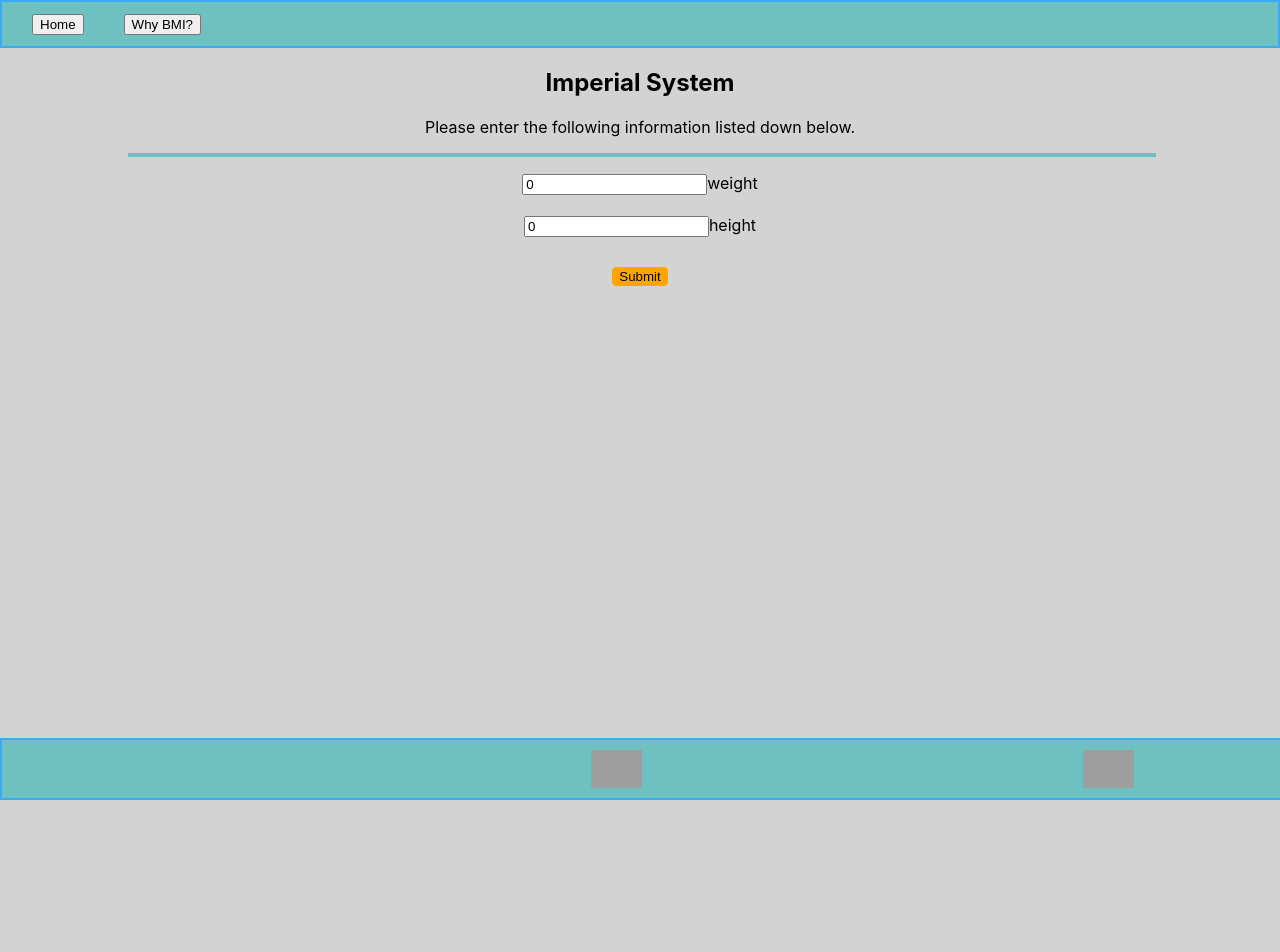
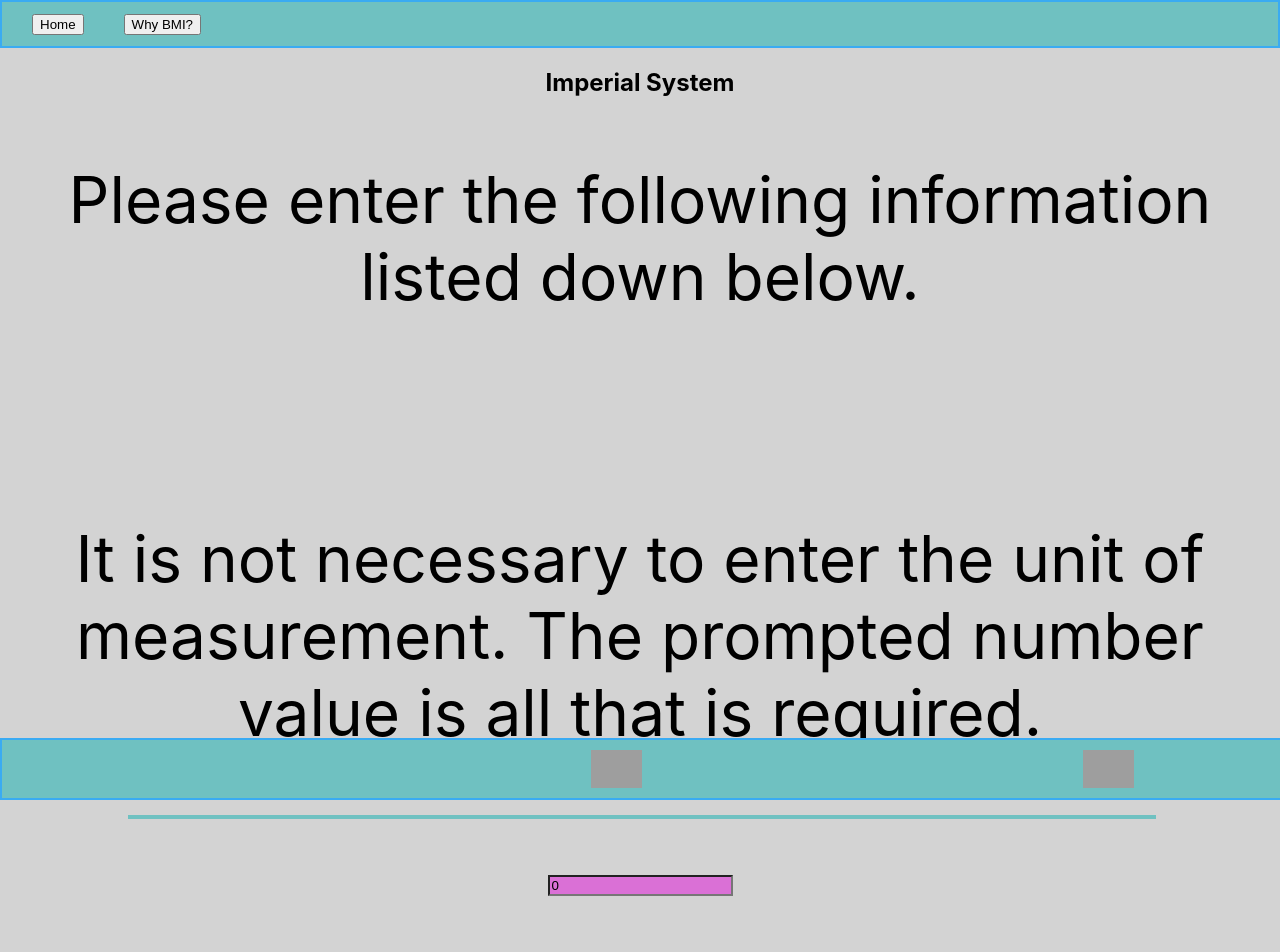
Before and after one commit to hammyhammer/bmi-calculator, a React (Create React App) app in the folder client/: page /imperial in a window 1280 px wide. Shown: the top 952 px of the page. Before the commit the page ends 800 px from the top, so only its background shows below. Built offline with nearby package versions, Linux system fonts and the light colour scheme; no server answers; grey boxes are pictures that could not be loaded.

Commit message:
styling imperial page

```diff
--- a/client/src/App.css
+++ b/client/src/App.css
@@ -51,6 +51,37 @@ header {
 
 }
 
+.imp-body {
+  margin: 40px 20px 50px 20px;
+  font-size: 5vw;
+}
+
+.imp-horizontal {
+  position: absolute;
+  left: 10%;
+  width: 80%;
+  border: 2px solid rgb(111,193, 193);
+}
+
+.imp-weight {
+  background-color: orchid;
+  margin: 40px 0px 20px 0px;
+}
+
+.imp-height {
+  background-color: palegreen;
+  margin: 30px 0px 20px 0px;
+}
+
+.submit-button {
+  background-color: orange;
+  border-radius: 4px;
+  padding: 2px 10px 2px 10px;
+  border: 1px solid orange;
+  margin: 30px;
+  font-size: 5vw;
+}
+
 footer {
   margin: auto;
   display: flex;
@@ -99,12 +130,7 @@ footer a {
   text-align: center;
 }
 
-.submit-button {
-  background-color: orange;
-  border-radius: 4px;
-  border: 1px solid orange;
-  margin: 30px;
-}
+
 
 .horizontal {
   position: absolute;
--- a/client/src/components/FormImperial.jsx
+++ b/client/src/components/FormImperial.jsx
@@ -7,12 +7,12 @@ export default function FormImperial(props) {
     <div>
       <br />
       <form onSubmit={props.handleSubmit}>
-        <input id="weightImperial" value={weightImperial} type="number" placeholder="pounds" onChange={props.handleImperialInput} />
-        <label>weight</label>
+        <input className="imp-weight" id="weightImperial" value={weightImperial} type="number" placeholder="pounds" onChange={props.handleImperialInput} />
+        {/* <label>weight</label> */}
         <br />
         <br />
-        <input id="heightImperial" value={heightImperial} type="number" placeholder="inches" onChange={props.handleImperialInput} />
-        <label>height</label>
+        <input className="imp-height" id="heightImperial" value={heightImperial} type="number" placeholder="inches" onChange={props.handleImperialInput} />
+        {/* <label>height</label> */}
         <br />
         <button className="submit-button">{props.type}</button>
       </form>
--- a/client/src/components/ImperialSystem.jsx
+++ b/client/src/components/ImperialSystem.jsx
@@ -31,8 +31,14 @@ export default function ImperialSystem() {
   return (
     <div>
       <h2>Imperial System</h2>
-      <p>Please enter the following information listed down below.</p>
-      <div className='horizontal'></div>
+      <div className="imp-body">
+        <p>Please enter the following information listed down below.</p>
+        <br />
+        <p>It is not necessary to enter the unit of measurement.
+          The prompted number value is all that is required.</p>
+      </div>
+
+      <div className='imp-horizontal'></div>
       <FormImperial input={input}
         handleSubmit={handleSubmit}
         handleImperialInput={handleImperialInput}
```
